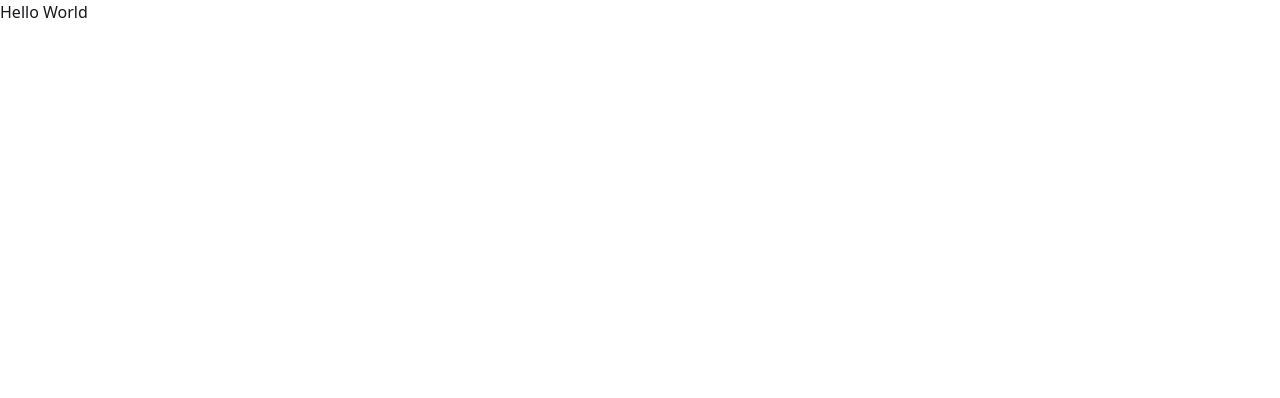
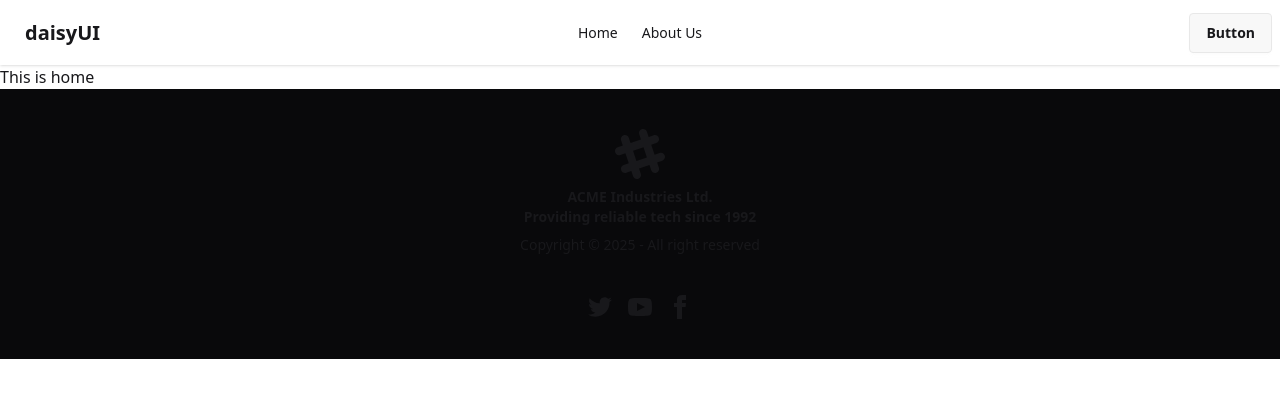
Before and after one commit to naimurrahmanniloy/zap-shift-client, a React (Vite) app: page / in a window 1280 px wide. Shown: the top 398 px of the page. Built offline with nearby package versions, Linux system fonts and the light colour scheme.

Commit message:
Layout Done

```diff
--- a/src/layouts/RootLayout.jsx
+++ b/src/layouts/RootLayout.jsx
@@ -1,10 +1,14 @@
 import React from "react";
 import { Outlet } from "react-router";
+import Navbar from "../pages/shared/Navbar/Navbar";
+import Footer from "../pages/shared/Footer/Footer";
 
 const RootLayout = () => {
   return (
     <div>
+      <Navbar></Navbar>
       <Outlet></Outlet>
+      <Footer></Footer>
     </div>
   );
 };
--- /dev/null
+++ b/src/pages/Home/Home/Home.jsx
@@ -0,0 +1,11 @@
+import React from "react";
+
+const Home = () => {
+  return (
+    <div>
+      <h2>This is home</h2>
+    </div>
+  );
+};
+
+export default Home;
--- /dev/null
+++ b/src/pages/shared/Footer/Footer.jsx
@@ -0,0 +1,66 @@
+import React from "react";
+
+const Footer = () => {
+  return (
+    <footer className="footer footer-horizontal footer-center bg-neutral text-primary-neutral p-10">
+      <aside>
+        <svg
+          width="50"
+          height="50"
+          viewBox="0 0 24 24"
+          xmlns="http://www.w3.org/2000/svg"
+          fillRule="evenodd"
+          clipRule="evenodd"
+          className="inline-block fill-current"
+        >
+          <path d="M22.672 15.226l-2.432.811.841 2.515c.33 1.019-.209 2.127-1.23 2.456-1.15.325-2.148-.321-2.463-1.226l-.84-2.518-5.013 1.677.84 2.517c.391 1.203-.434 2.542-1.831 2.542-.88 0-1.601-.564-1.86-1.314l-.842-2.516-2.431.809c-1.135.328-2.145-.317-2.463-1.229-.329-1.018.211-2.127 1.231-2.456l2.432-.809-1.621-4.823-2.432.808c-1.355.384-2.558-.59-2.558-1.839 0-.817.509-1.582 1.327-1.846l2.433-.809-.842-2.515c-.33-1.02.211-2.129 1.232-2.458 1.02-.329 2.13.209 2.461 1.229l.842 2.515 5.011-1.677-.839-2.517c-.403-1.238.484-2.553 1.843-2.553.819 0 1.585.509 1.85 1.326l.841 2.517 2.431-.81c1.02-.33 2.131.211 2.461 1.229.332 1.018-.21 2.126-1.23 2.456l-2.433.809 1.622 4.823 2.433-.809c1.242-.401 2.557.484 2.557 1.838 0 .819-.51 1.583-1.328 1.847m-8.992-6.428l-5.01 1.675 1.619 4.828 5.011-1.674-1.62-4.829z"></path>
+        </svg>
+        <p className="font-bold">
+          ACME Industries Ltd.
+          <br />
+          Providing reliable tech since 1992
+        </p>
+        <p>Copyright © {new Date().getFullYear()} - All right reserved</p>
+      </aside>
+      <nav>
+        <div className="grid grid-flow-col gap-4">
+          <a>
+            <svg
+              xmlns="http://www.w3.org/2000/svg"
+              width="24"
+              height="24"
+              viewBox="0 0 24 24"
+              className="fill-current"
+            >
+              <path d="M24 4.557c-.883.392-1.832.656-2.828.775 1.017-.609 1.798-1.574 2.165-2.724-.951.564-2.005.974-3.127 1.195-.897-.957-2.178-1.555-3.594-1.555-3.179 0-5.515 2.966-4.797 6.045-4.091-.205-7.719-2.165-10.148-5.144-1.29 2.213-.669 5.108 1.523 6.574-.806-.026-1.566-.247-2.229-.616-.054 2.281 1.581 4.415 3.949 4.89-.693.188-1.452.232-2.224.084.626 1.956 2.444 3.379 4.6 3.419-2.07 1.623-4.678 2.348-7.29 2.04 2.179 1.397 4.768 2.212 7.548 2.212 9.142 0 14.307-7.721 13.995-14.646.962-.695 1.797-1.562 2.457-2.549z"></path>
+            </svg>
+          </a>
+          <a>
+            <svg
+              xmlns="http://www.w3.org/2000/svg"
+              width="24"
+              height="24"
+              viewBox="0 0 24 24"
+              className="fill-current"
+            >
+              <path d="M19.615 3.184c-3.604-.246-11.631-.245-15.23 0-3.897.266-4.356 2.62-4.385 8.816.029 6.185.484 8.549 4.385 8.816 3.6.245 11.626.246 15.23 0 3.897-.266 4.356-2.62 4.385-8.816-.029-6.185-.484-8.549-4.385-8.816zm-10.615 12.816v-8l8 3.993-8 4.007z"></path>
+            </svg>
+          </a>
+          <a>
+            <svg
+              xmlns="http://www.w3.org/2000/svg"
+              width="24"
+              height="24"
+              viewBox="0 0 24 24"
+              className="fill-current"
+            >
+              <path d="M9 8h-3v4h3v12h5v-12h3.642l.358-4h-4v-1.667c0-.955.192-1.333 1.115-1.333h2.885v-5h-3.808c-3.596 0-5.192 1.583-5.192 4.615v3.385z"></path>
+            </svg>
+          </a>
+        </div>
+      </nav>
+    </footer>
+  );
+};
+
+export default Footer;
--- /dev/null
+++ b/src/pages/shared/Navbar/Navbar.jsx
@@ -0,0 +1,55 @@
+import React from "react";
+import { NavLink } from "react-router";
+
+const Navbar = () => {
+  const navItems = (
+    <>
+      <li>
+        <NavLink to="/">Home</NavLink>
+      </li>
+      <li>
+        <NavLink to="/about">About Us</NavLink>
+      </li>
+    </>
+  );
+  return (
+    <div className="navbar bg-base-100 shadow-sm">
+      <div className="navbar-start">
+        <div className="dropdown">
+          <div tabIndex={0} role="button" className="btn btn-ghost lg:hidden">
+            <svg
+              xmlns="http://www.w3.org/2000/svg"
+              className="h-5 w-5"
+              fill="none"
+              viewBox="0 0 24 24"
+              stroke="currentColor"
+            >
+              {" "}
+              <path
+                strokeLinecap="round"
+                strokeLinejoin="round"
+                strokeWidth="2"
+                d="M4 6h16M4 12h8m-8 6h16"
+              />{" "}
+            </svg>
+          </div>
+          <ul
+            tabIndex={0}
+            className="menu menu-sm dropdown-content bg-base-100 rounded-box z-1 mt-3 w-52 p-2 shadow"
+          >
+            {navItems}
+          </ul>
+        </div>
+        <a className="btn btn-ghost text-xl">daisyUI</a>
+      </div>
+      <div className="navbar-center hidden lg:flex">
+        <ul className="menu menu-horizontal px-1">{navItems}</ul>
+      </div>
+      <div className="navbar-end">
+        <a className="btn">Button</a>
+      </div>
+    </div>
+  );
+};
+
+export default Navbar;
--- a/src/router/router.jsx
+++ b/src/router/router.jsx
@@ -1,9 +1,16 @@
 import { createBrowserRouter } from "react-router";
+import RootLayout from "../layouts/RootLayout";
+import Home from "../pages/Home/Home/Home";
 
-
-export  const router = createBrowserRouter([
+export const router = createBrowserRouter([
   {
     path: "/",
-    element: <div>Hello World</div>,
+    Component: RootLayout,
+    children: [
+      {
+        index: true,
+        Component: Home,
+      },
+    ],
   },
 ]);
```
